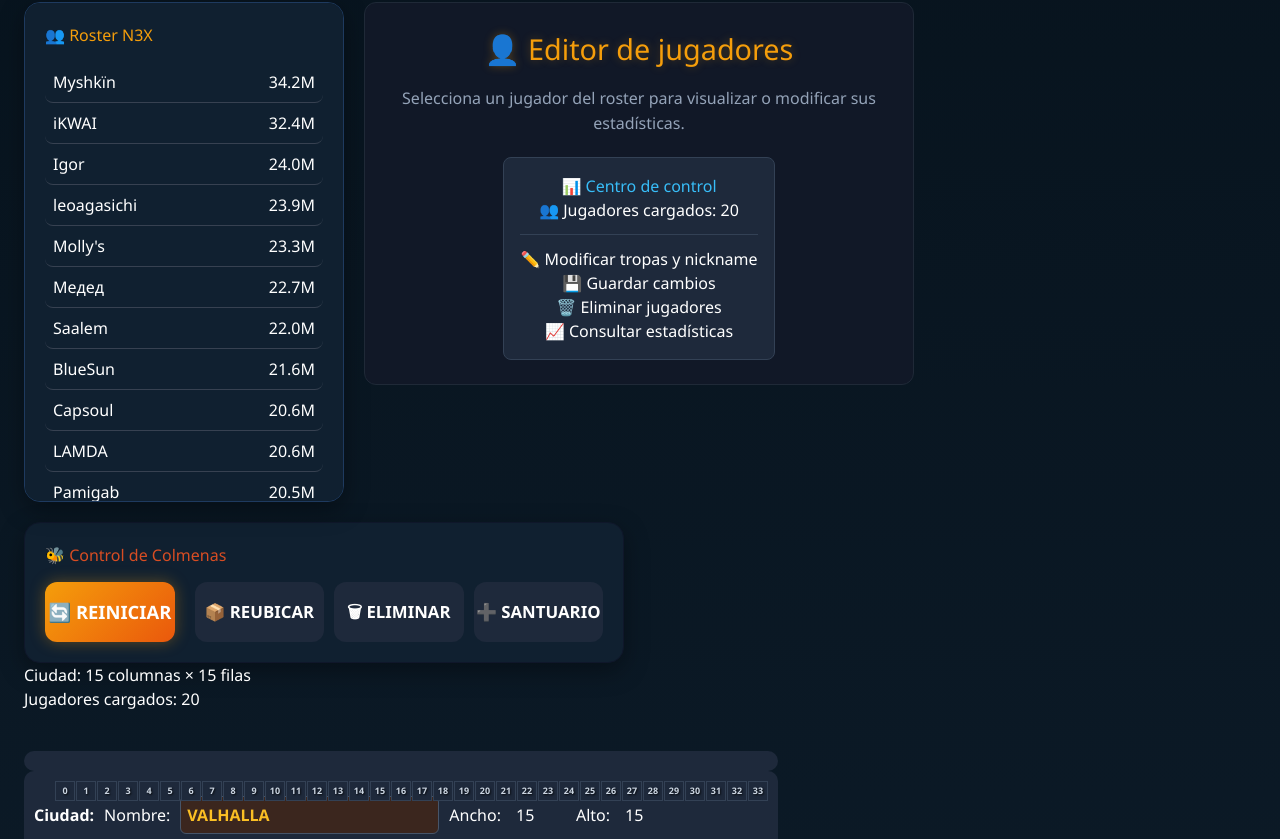
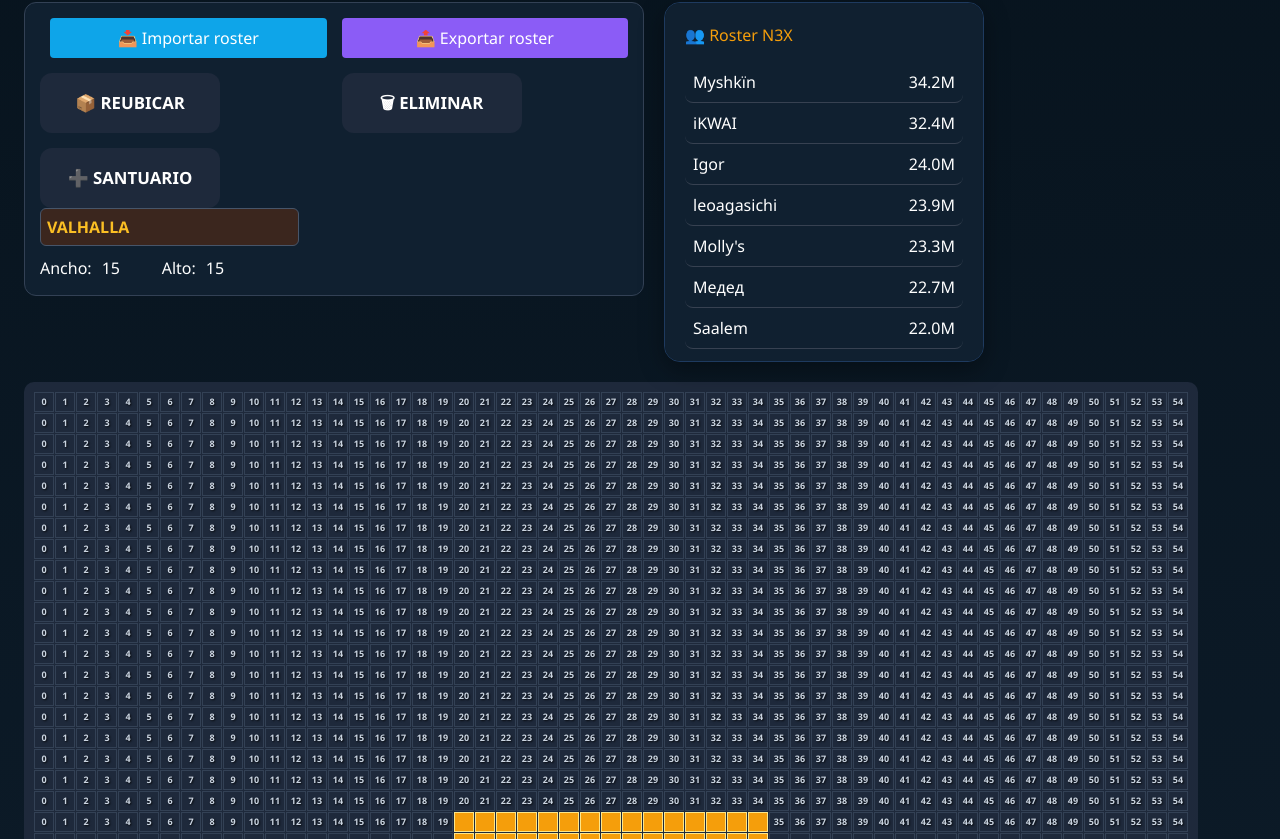
Before and after one commit to sk8alianza-rgb/last-asylum-world-clock, a Next.js app: page /planner in a window 1280 px wide. Shown: the part 181-1020 px from the top of the page. Built offline with nearby package versions, Linux system fonts and the light colour scheme.

Commit message:
Rediseño planner y mapa 55x55

```diff
--- a/app/planner/page.tsx
+++ b/app/planner/page.tsx
@@ -63,7 +63,7 @@ function RosterPanel({
         borderRadius: "16px",
         padding: "20px",
        width: "320px",
-        maxHeight: "500px",
+        maxHeight: "360px",
         overflowY: "auto",
         boxShadow:
           "0 8px 24px rgba(0,0,0,0.35)",
@@ -141,80 +141,7 @@ function PlayerEditor({
 
 
 if (!selectedPlayer) {
-  return (
-    <div
-      style={{
-        background: "#111827",
-        borderRadius: 12,
-        padding: 24,
-        width: "550px",
-        minHeight: "320px",
-        border: "1px solid #1f2937",
-        display: "flex",
-        flexDirection: "column",
-        justifyContent: "center",
-        alignItems: "center",
-textAlign: "center",
-      }}
-    >
-      <h2
-        style={{
-          marginTop: 0,
-          marginBottom: "16px",
-          color: "#f59e0b",
-          fontSize: "1.8rem",
-          textShadow:
-            "0 0 10px rgba(245,158,11,0.3)",
-        }}
-      >
-        👤 Editor de jugadores
-      </h2>
-
-      <p
-        style={{
-          color: "#94a3b8",
-          fontSize: "1rem",
-          lineHeight: 1.6,
-        }}
-      >
-        Selecciona un jugador del roster para
-        visualizar o modificar sus estadísticas.
-      </p>
-
-      <div
-        style={{
-          marginTop: 20,
-          padding: "16px",
-          background: "#1e293b",
-          borderRadius: 8,
-          border: "1px solid #334155",
-        }}
-      >
-        <h4
-          style={{
-            marginTop: 0,
-            color: "#38bdf8",
-          }}
-        >
-          📊 Centro de control
-        </h4>
-
-        <p>👥 Jugadores cargados: {playersData.length}</p>
-
-        <hr
-          style={{
-            borderColor: "#334155",
-            margin: "12px 0",
-          }}
-        />
-
-        <p>✏️ Modificar tropas y nickname</p>
-        <p>💾 Guardar cambios</p>
-        <p>🗑️ Eliminar jugadores</p>
-        <p>📈 Consultar estadísticas</p>
-      </div>
-    </div>
-  );
+  return null;
 }
 return (
   <div
@@ -387,7 +314,9 @@ return (
 }
 
 export default function Home() {
-  const size = 35;
+  const size = 55;
+
+  const cellSize = 20;
 
   const [selectedPlayer, setSelectedPlayer] =
     useState<Player | null>(null);
@@ -671,14 +600,274 @@ const sanctuaries = customSanctuaries;
   Last Asylum • Servidor 104
 </p>
 
+
+
 <div
   style={{
-    display: "flex",
+display: "flex",
     gap: "20px",
     alignItems: "flex-start",
     marginBottom: "20px",
   }}
 >
+
+
+<div
+  style={{
+  display: "flex",
+alignItems: "center",
+gap: "10px",
+flexWrap: "nowrap",
+  }}
+>
+
+
+<div
+  style={{
+    background: "#102030",
+    border: "1px solid #334155",
+    borderRadius: "12px",
+    padding: "15px",
+    width: "620px",
+  }}
+>
+ <div
+  style={{
+    display: "grid",
+    gridTemplateColumns: "repeat(2, 1fr)",
+    gap: "15px",
+  }}
+>
+   <button
+    onClick={() =>
+      fileInputRef.current?.click()
+    }
+    style={{
+      marginLeft: 10,
+      padding: "8px 14px",
+      background: "#0ea5e9",
+      color: "white",
+      border: "none",
+      borderRadius: "4px",
+      cursor: "pointer",
+    }}
+  >
+    📥 Importar roster
+  </button>
+
+   <button
+    onClick={() => {
+ const dataStr = JSON.stringify(
+  {
+    players: playersData,
+    assignments: manualAssignments,
+  },
+  null,
+  2
+);
+
+      const blob = new Blob([dataStr], {
+        type: "application/json",
+      });
+
+      const url =
+        URL.createObjectURL(blob);
+
+      const link =
+        document.createElement("a");
+
+      link.href = url;
+      link.download =
+        "n3x-roster.json";
+
+      link.click();
+
+      URL.revokeObjectURL(url);
+    }}
+    style={{
+      padding: "8px 14px",
+      background: "#8b5cf6",
+      color: "white",
+      border: "none",
+      borderRadius: "4px",
+      cursor: "pointer",
+    }}
+  >
+    📤 Exportar roster
+  </button>
+
+ <button
+
+  onClick={() => {
+
+    setMoveMode(!moveMode);
+
+ if (!moveMode) {
+  setCreateSanctuaryMode(false);
+  setDeleteMode(false);
+}
+
+  }}
+  style={{
+    width: "180px",
+    height: "60px",
+    background: moveMode
+      ? "linear-gradient(135deg, #0ea5e9, #2563eb)"
+      : "#1e293b",
+    color: "white",
+    border: "none",
+    borderRadius: "12px",
+    cursor: "pointer",
+    fontWeight: "bold",
+    fontSize: "1.05rem",
+    boxShadow: moveMode
+      ? "0 0 15px rgba(14,165,233,0.4)"
+      : "none",
+  }}
+>
+  📦 REUBICAR
+</button>
+
+  <button
+  onClick={() => {
+
+    setDeleteMode(!deleteMode);
+
+    if (!deleteMode) {
+      setMoveMode(false);
+      setCreateSanctuaryMode(false);
+    }
+
+  }}
+  style={{
+    width: "180px",
+    height: "60px",
+    background: deleteMode
+      ? "linear-gradient(135deg, #ef4444, #b91c1c)"
+      : "#1e293b",
+    color: "white",
+    border: "none",
+    borderRadius: "12px",
+    cursor: "pointer",
+    fontWeight: "bold",
+    fontSize: "1.05rem",
+    boxShadow: deleteMode
+      ? "0 0 15px rgba(239,68,68,0.35)"
+      : "none",
+  }}
+>
+  🗑 ELIMINAR
+</button>
+
+<button
+  onClick={() => {
+
+    setCreateSanctuaryMode(
+      !createSanctuaryMode
+    );
+
+ if (!createSanctuaryMode) {
+  setMoveMode(false);
+  setDeleteMode(false);
+}
+
+  }}
+  style={{
+    width: "180px",
+    height: "60px",
+    background: createSanctuaryMode
+      ? "linear-gradient(135deg, #22c55e, #16a34a)"
+      : "#1e293b",
+    color: "white",
+    border: "none",
+    borderRadius: "12px",
+    cursor: "pointer",
+    fontWeight: "bold",
+    fontSize: "1.05rem",
+    boxShadow: createSanctuaryMode
+      ? "0 0 15px rgba(34,197,94,0.35)"
+      : "none",
+  }}
+>
+  ➕ SANTUARIO
+</button>
+
+<div
+ style={{
+marginTop: 25,
+ marginBottom: 15,
+display: "flex",
+flexDirection: "row",
+alignItems: "center",
+gap: 15,
+flexWrap: "nowrap",
+ }}
+ >
+</div>
+</div>
+
+
+
+
+
+ <input
+ type="text"
+ value={cityName}
+ onChange={(e) =>
+ setCityName(e.target.value)
+ }
+ placeholder="Nombre ciudad"
+style={{
+ padding: "6px",
+ borderRadius: "6px",
+ border: "1px solid #475569",
+
+ background: "#3b261e",
+color: "#fbbf24",
+fontWeight: "bold",
+textTransform: "uppercase",
+
+}}
+/>
+
+<div
+  style={{
+    display: "flex",
+    alignItems: "center",
+    gap: "10px",
+    marginTop: "10px",
+  }}
+>
+  <span>Ancho:</span>
+
+  <input
+    type="number"
+    value={cityWidth}
+    onChange={(e) =>
+      setCityWidth(Number(e.target.value))
+    }
+    style={{
+      width: "50px",
+    }}
+  />
+
+  <span>Alto:</span>
+
+  <input
+    type="number"
+    value={cityHeight}
+    onChange={(e) =>
+      setCityHeight(Number(e.target.value))
+    }
+    style={{
+      width: "50px",
+    }}
+  />
+</div>
+</div>
+
+</div>
+
   <RosterPanel
     sortedPlayers={sortedPlayers}
     selectedPlayer={selectedPlayer}
@@ -703,193 +892,6 @@ const sanctuaries = customSanctuaries;
     playersData={playersData}
     setPlayersData={setPlayersData}
   />
-</div>
-
-<div
-  style={{
-    marginTop: 20,
-    background: "#102030",
- border: "1px solid #0f172a",
-    borderRadius: "16px",
-    padding: "20px",
-    boxShadow:
-      "0 8px 24px rgba(0,0,0,0.35)",
-   width: "600px",
-  }}
->
-  <h3
-    style={{
-      color: "#d84d23",
-      marginTop: 0,
-      marginBottom: 15,
-    }}
-  >
-    🐝 Control de Colmenas
-  </h3>
-
-  <div
-    style={{
-      display: "flex",
-      alignItems: "center",
-      gap: "10px",
-      flexWrap: "nowrap",
-    }}
-  >
-
-    <button
-      onClick={() => {
-        if (
-          confirm(
-            "¿Restaurar distribución automática?"
-          )
-        ) {
-          setManualAssignments({});
-          setSelectedPlayer(null);
-          setAssignmentMode("auto");
-        }
-      }}
-style={{
-  width: "180px",
-  height: "60px",
-  background:
-    "linear-gradient(135deg, #f59e0b, #ea580c)",
-  color: "white",
-  border: "none",
-  borderRadius: "12px",
-  cursor: "pointer",
-  fontWeight: "bold",
-  fontSize: "1.15rem",
-  boxShadow:
-    "0 0 15px rgba(245,158,11,0.35)",
-}}
->
-  🔄 REINICIAR
-    </button>
-    <div
-  style={{
-    display: "flex",
-    gap: "15px",
-    justifyContent: "center",
-    marginTop: "15px",
-  }}
-></div>
-<button
-
-
-  onClick={() => {
-
-    setMoveMode(!moveMode);
-
- if (!moveMode) {
-  setCreateSanctuaryMode(false);
-  setDeleteMode(false);
-}
-
-  }}
-  style={{
-    width: "180px",
-    height: "60px",
-    background: moveMode
-      ? "linear-gradient(135deg, #0ea5e9, #2563eb)"
-      : "#1e293b",
-    color: "white",
-    border: "none",
-    borderRadius: "12px",
-    cursor: "pointer",
-    fontWeight: "bold",
-    fontSize: "1.05rem",
-    boxShadow: moveMode
-      ? "0 0 15px rgba(14,165,233,0.4)"
-      : "none",
-  }}
->
-  📦 REUBICAR
-</button>
-
-<button
-  onClick={() => {
-
-    setDeleteMode(!deleteMode);
-
-    if (!deleteMode) {
-      setMoveMode(false);
-      setCreateSanctuaryMode(false);
-    }
-
-  }}
-  style={{
-    width: "180px",
-    height: "60px",
-    background: deleteMode
-      ? "linear-gradient(135deg, #ef4444, #b91c1c)"
-      : "#1e293b",
-    color: "white",
-    border: "none",
-    borderRadius: "12px",
-    cursor: "pointer",
-    fontWeight: "bold",
-    fontSize: "1.05rem",
-    boxShadow: deleteMode
-      ? "0 0 15px rgba(239,68,68,0.35)"
-      : "none",
-  }}
->
-  🗑 ELIMINAR
-</button>
-
-<button
-  onClick={() => {
-
-    setCreateSanctuaryMode(
-      !createSanctuaryMode
-    );
-
- if (!createSanctuaryMode) {
-  setMoveMode(false);
-  setDeleteMode(false);
-}
-
-  }}
-  style={{
-    width: "180px",
-    height: "60px",
-    background: createSanctuaryMode
-      ? "linear-gradient(135deg, #22c55e, #16a34a)"
-      : "#1e293b",
-    color: "white",
-    border: "none",
-    borderRadius: "12px",
-    cursor: "pointer",
-    fontWeight: "bold",
-    fontSize: "1.05rem",
-    boxShadow: createSanctuaryMode
-      ? "0 0 15px rgba(34,197,94,0.35)"
-      : "none",
-  }}
->
-  ➕ SANTUARIO
-</button>
-
-  </div>
-
-</div>
-
-     <p>
-Ciudad: {cityWidth} columnas × {cityHeight} filas
-</p>
-
-      <p>
-        Jugadores cargados: {players.length}
-      </p>
-
-      <div
-  style={{
-    display: "flex",
-    gap: "20px",
-    alignItems: "flex-start",
-  }}
->
-
 </div>
 
 <div
@@ -921,95 +923,15 @@ Ciudad: {cityWidth} columnas × {cityHeight} filas
 
 <div
   style={{
-    marginTop: 20,
     display: "grid",
-    gridTemplateColumns: `repeat(${size}, 20px)`,
+   gridTemplateColumns: `repeat(${size}, ${cellSize}px)`,
     gap: "1px",
     width: "fit-content",
     background: "#1e293b",
     padding: "10px",
     borderRadius: "10px",
   }}
-></div>
-
-<div
-  style={{
-    display: "grid",
-    gridTemplateColumns: `repeat(${size}, 20px)`,
-    gap: "1px",
-    width: "fit-content",
-    background: "#1e293b",
-    padding: "10px",
-    borderRadius: "10px",
-  }}
->
-<div
-  style={{
-    marginTop: 15,
-    marginBottom: 15,
-    display: "flex",
-    alignItems: "center",
-    gap: 10,
-  }}
->
-  <span
-    style={{
-      color: "white",
-      fontWeight: "bold",
-    }}
-  >
-    Ciudad:
-  </span>
-
-<p>Nombre:</p>
-  <input
-  type="text"
-  value={cityName}
-  onChange={(e) =>
-    setCityName(e.target.value)
-  }
-  placeholder="Nombre ciudad"
- style={{
-  padding: "6px",
-  borderRadius: "6px",
-  border: "1px solid #475569",
-
-  background: "#3b261e",
-color: "#fbbf24",
-fontWeight: "bold",
-textTransform: "uppercase",
-
-}}
-/>
-
-<p>Ancho:</p>
-
-<input
-  type="number"
-  value={cityWidth}
-  onChange={(e) =>
-    setCityWidth(Number(e.target.value))
-  }
-  style={{
-    width: "50px",
-     marginLeft: "5px",
-  }}
-/>
-
-<p>Alto:</p>
-
-<input
-  type="number"
-  value={cityHeight}
-  onChange={(e) =>
-    setCityHeight(Number(e.target.value))
-  }
-  style={{
-    width: "50px",
-     marginLeft: "5px",
-  }}
-/>
-</div>
+>
 
 {Array.from({ length: size * size }).map((_, index) => {
 
@@ -1581,70 +1503,11 @@ whiteSpace: "nowrap",
   </div>
 )}
 
-
-
 <div
   style={{
     marginTop: 20,
   }}
 >
-  <button
-    onClick={() => {
- const dataStr = JSON.stringify(
-  {
-    players: playersData,
-    assignments: manualAssignments,
-  },
-  null,
-  2
-);
-
-      const blob = new Blob([dataStr], {
-        type: "application/json",
-      });
-
-      const url =
-        URL.createObjectURL(blob);
-
-      const link =
-        document.createElement("a");
-
-      link.href = url;
-      link.download =
-        "n3x-roster.json";
-
-      link.click();
-
-      URL.revokeObjectURL(url);
-    }}
-    style={{
-      padding: "8px 14px",
-      background: "#8b5cf6",
-      color: "white",
-      border: "none",
-      borderRadius: "4px",
-      cursor: "pointer",
-    }}
-  >
-    📤 Exportar roster
-  </button>
-
-  <button
-    onClick={() =>
-      fileInputRef.current?.click()
-    }
-    style={{
-      marginLeft: 10,
-      padding: "8px 14px",
-      background: "#0ea5e9",
-      color: "white",
-      border: "none",
-      borderRadius: "4px",
-      cursor: "pointer",
-    }}
-  >
-    📥 Importar roster
-  </button>
 
  <input
   type="file"
@@ -1700,12 +1563,6 @@ if (importedData.players) {
 />
 </div>
 
-
-      <div style={{ marginTop: 20 }}>
-        <p>🟫 Ciudad central 13×13</p>
-        <p>🟦 Ring 1</p>
-        <p>🟧 Ring 2</p>
-      </div>
     </main>
   );
 }
```
